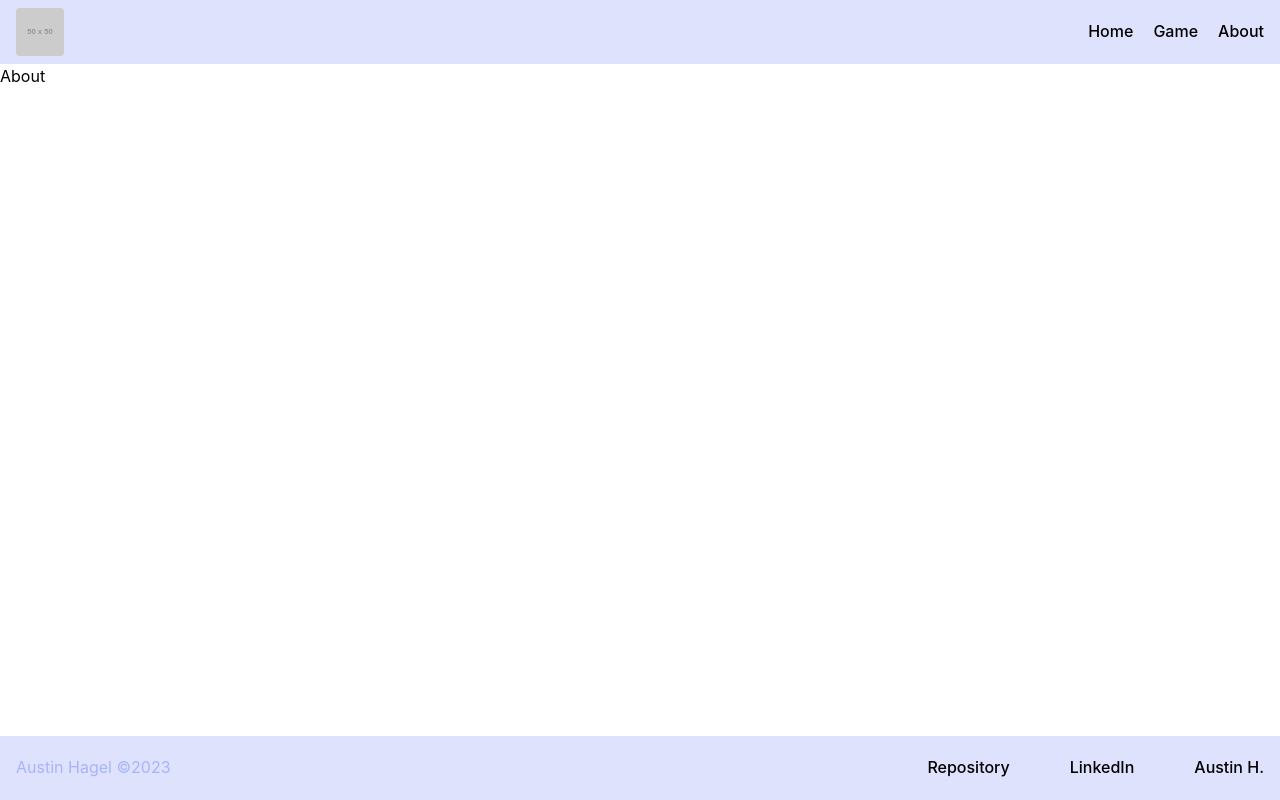
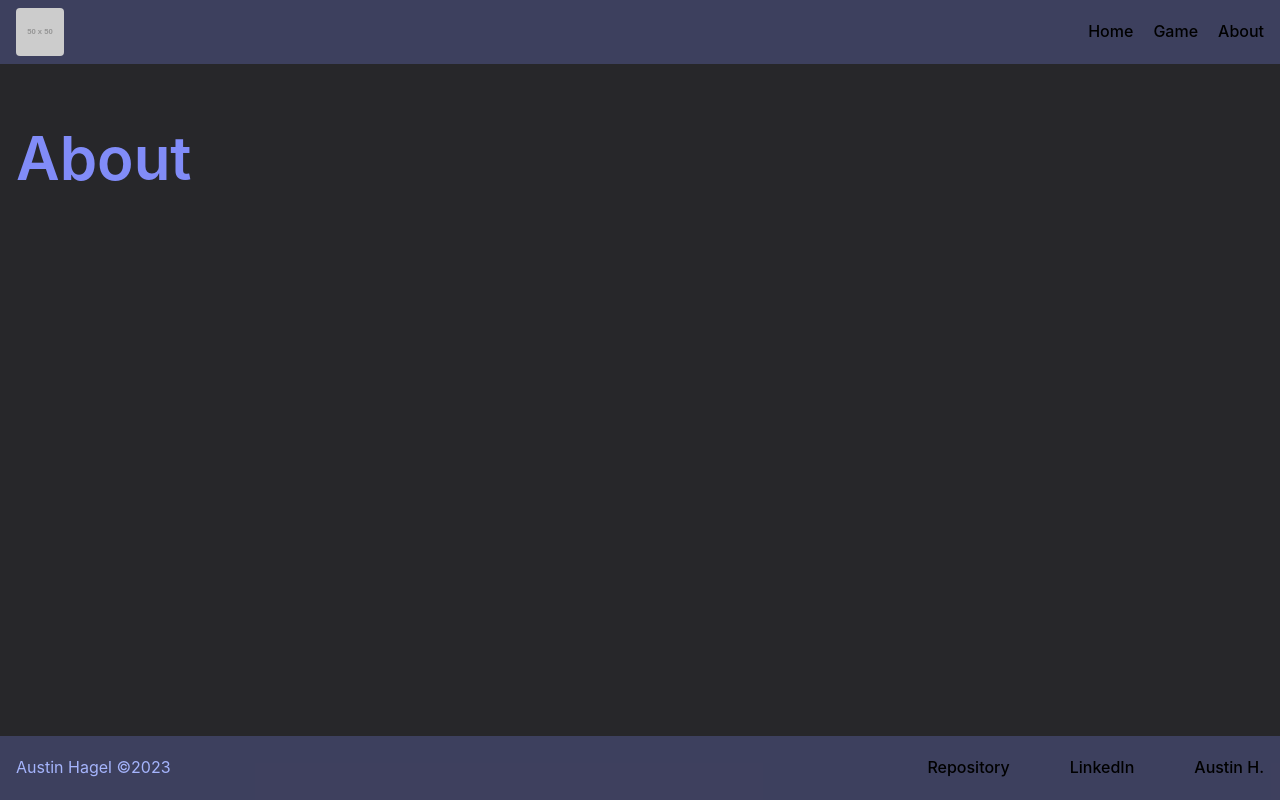
Before and after one commit to austinh-io/RTT-WordGuess, a React (Vite) app: page /about in a window 1280 px wide. Built offline with nearby package versions, Linux system fonts and the light colour scheme; some icons are missing.

Commit message:
Add framer-motion library and implement page transitions

```diff
--- a/package.json
+++ b/package.json
@@ -10,6 +10,7 @@
     "preview": "vite preview"
   },
   "dependencies": {
+    "framer-motion": "^10.16.16",
     "react": "^18.2.0",
     "react-dom": "^18.2.0",
     "react-router-dom": "^6.21.0"
--- a/src/App.tsx
+++ b/src/App.tsx
@@ -4,14 +4,23 @@ import About from './pages/About';
 import Navigation from './components/Navigation';
 import Footer from './components/Footer';
 import Game from './pages/Game';
-import { Route, Routes } from 'react-router-dom';
+import { Route, Routes, useLocation } from 'react-router-dom';
+import { AnimatePresence } from 'framer-motion';
 
 function App() {
+  const location = useLocation();
+
   return (
     <>
-      <div className='flex flex-col min-h-full-svh'>
+      <div className='flex flex-col min-h-full-svh overflow-hidden bg-zinc-800'>
         <Navigation />
-        <Routes>
+        <div className='flex flex-grow'>
+          <AnimatePresence
+            initial={false}
+            mode='wait'>
+            <Routes
+              location={location}
+              key={location.key}>
               <Route
                 path='/'
                 element={<Home />}
@@ -25,6 +34,9 @@ function App() {
                 element={<Game />}
               />
             </Routes>
+          </AnimatePresence>
+        </div>
+
         <Footer />
       </div>
     </>
--- a/src/pages/About.tsx
+++ b/src/pages/About.tsx
@@ -1,8 +1,39 @@
+import { motion } from 'framer-motion';
+
+const pageTransition = {
+  initial: {
+    x: '-100vw',
+  },
+  animate: {
+    x: 0,
+    transition: {
+      duration: 0.5,
+      ease: 'easeOut',
+    },
+  },
+  exit: {
+    x: '100vw',
+    transition: {
+      duration: 0.5,
+    },
+  },
+};
 const About: React.FC = () => {
   return (
-    <>
-      <h1>About</h1>
-    </>
+    <motion.div
+      initial='initial'
+      animate='animate'
+      exit='exit'
+      variants={pageTransition}
+      className='flex flex-grow justify-between items-center header px-4 h-full w-[100vw]'>
+      <div className='flex sm:flex-row flex-col-reverse mx-auto justify-normal sm:justify-between items-center w-full max-w-screen-xl py-16'>
+        <div className='flex flex-col items-start justify-center w-full'>
+          <h1 className='md:text-6xl text-4xl mt-8 md:mt-0 text-indigo-400 font-semibold'>
+            About
+          </h1>
+        </div>
+      </div>
+    </motion.div>
   );
 };
 
--- a/src/pages/Game.tsx
+++ b/src/pages/Game.tsx
@@ -1,14 +1,38 @@
 import GameVisual from '../components/GameVisual';
 import LetterTray from '../components/LetterTray';
+import { motion } from 'framer-motion';
+
+const pageTransition = {
+  initial: {
+    x: '-100vw',
+  },
+  animate: {
+    x: 0,
+    transition: {
+      duration: 0.5,
+      ease: 'easeOut',
+    },
+  },
+  exit: {
+    x: '100vw',
+    transition: {
+      duration: 0.5,
+    },
+  },
+};
 
 const Game: React.FC = () => {
   return (
-    <>
-      <main className='flex flex-col flex-grow justify-center items-center header bg-zinc-800 px-4 h-full gap-8'>
+    <motion.div
+      initial='initial'
+      animate='animate'
+      exit='exit'
+      variants={pageTransition}>
+      <main className='flex flex-col flex-grow justify-center items-center header px-4 h-full gap-8  w-[100vw]'>
         <GameVisual />
         <LetterTray />
       </main>
-    </>
+    </motion.div>
   );
 };
 
--- a/src/pages/Home.tsx
+++ b/src/pages/Home.tsx
@@ -1,9 +1,34 @@
 import { Link } from 'react-router-dom';
 import Button from '../components/Button';
+import { motion } from 'framer-motion';
+
+const pageTransition = {
+  initial: {
+    x: '-100vw',
+  },
+  animate: {
+    x: 0,
+    transition: {
+      duration: 0.5,
+      ease: 'easeOut',
+    },
+  },
+  exit: {
+    x: '100vw',
+    transition: {
+      duration: 0.5,
+    },
+  },
+};
 
 const Home = () => {
   return (
-    <main className='flex flex-grow justify-between items-center header bg-zinc-800 px-4 h-full'>
+    <motion.div
+      initial='initial'
+      animate='animate'
+      exit='exit'
+      variants={pageTransition}>
+      <main className='flex flex-grow justify-between items-center header px-4 h-full w-[100vw]'>
         <div className='flex sm:flex-row flex-col-reverse mx-auto justify-normal sm:justify-between items-center w-full max-w-screen-xl py-16'>
           <div className='flex flex-col items-start justify-center w-full'>
             <h1 className='md:text-6xl text-4xl mt-8 md:mt-0 text-indigo-400 font-semibold'>
@@ -32,6 +57,7 @@ const Home = () => {
           </div>
         </div>
       </main>
+    </motion.div>
   );
 };
 
```
Also changed, not shown: 1 other file (tests, documents, lock files or other folders). Lines whose indentation alone changed are shown as unchanged.
